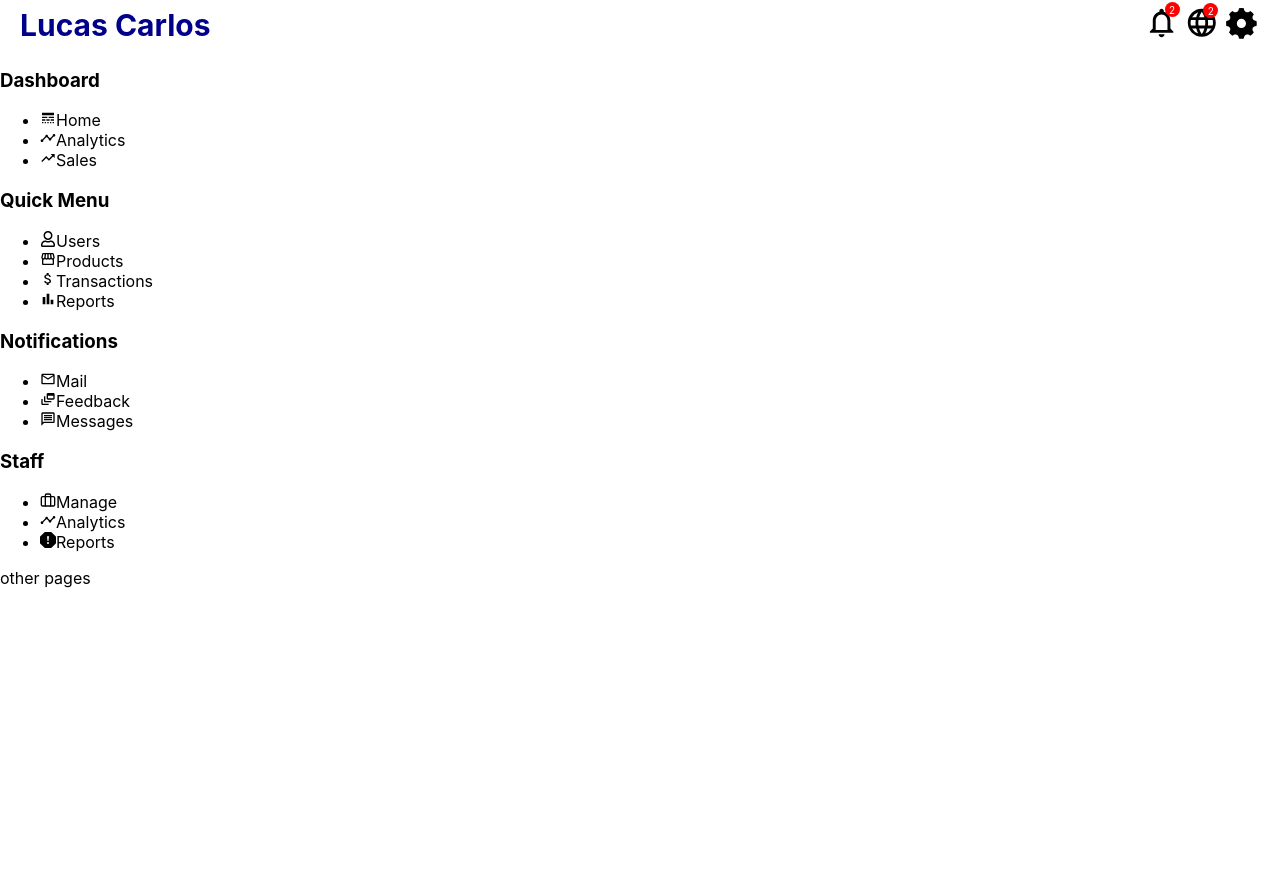
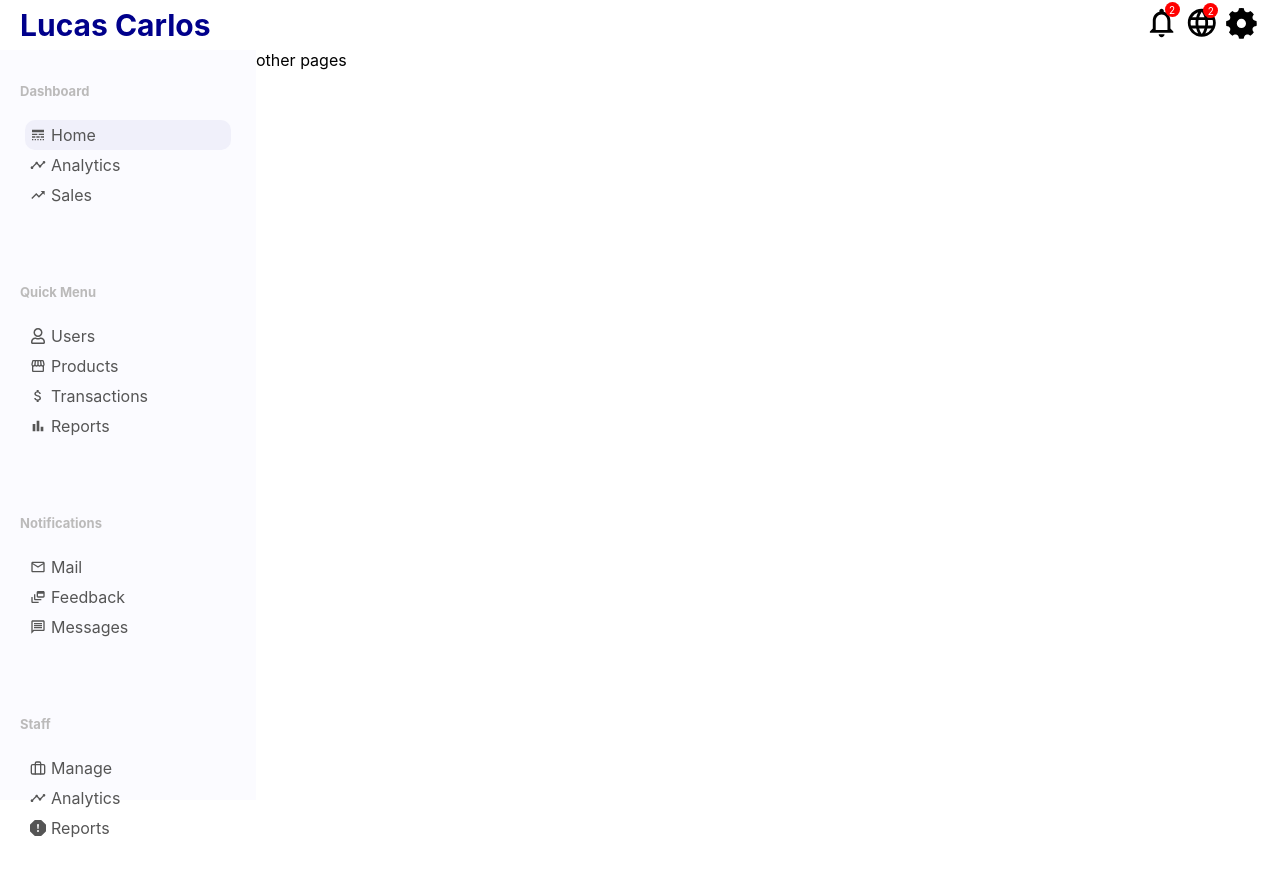
Before and after one commit to lucas9121/dashboard, a React (Create React App) app: page / in a window 1280 px wide. Shown: the top 876 px of the page. Before the commit the page ends 800 px from the top, so only its background shows below. Built offline with nearby package versions, Linux system fonts and the light colour scheme.

Commit message:
adding css styles

```diff
--- a/src/App.css
+++ b/src/App.css
@@ -1,3 +1,11 @@
+.App-container{
+  display: flex;
+}
+
+.others {
+  flex: 4;
+}
+
 .Header{
   width: 100%;
   height: 50px;
@@ -47,3 +55,43 @@
   justify-content: center;
   font-size: 10px;
 }
+
+.Sidebar{
+  flex: 1;
+  height: calc(100vh - 50px);
+  background-color: rgb(251 251 255);
+  position: sticky;
+  top: 50px;
+}
+
+.sidebarWrapper {
+  padding: 20px;
+  color: #555;
+}
+
+.sidebar-menu{
+  margin-bottom: 10px;
+}
+
+.sidebar-title{
+  font-size: 13px;
+  color: rgb(187 186 186);
+}
+
+.sidebar-list{
+  list-style: none;
+  padding: 5px;
+}
+
+.sidebar-item{
+  padding: 5px;
+  cursor: pointer;
+  display: flex;
+  align-items: center;
+  border-radius: 10px;
+  gap: 5px;
+}
+
+.sidebar-item.active, .sidebar-item:hover{
+  background-color: rgb(240 240 250);
+}
```
